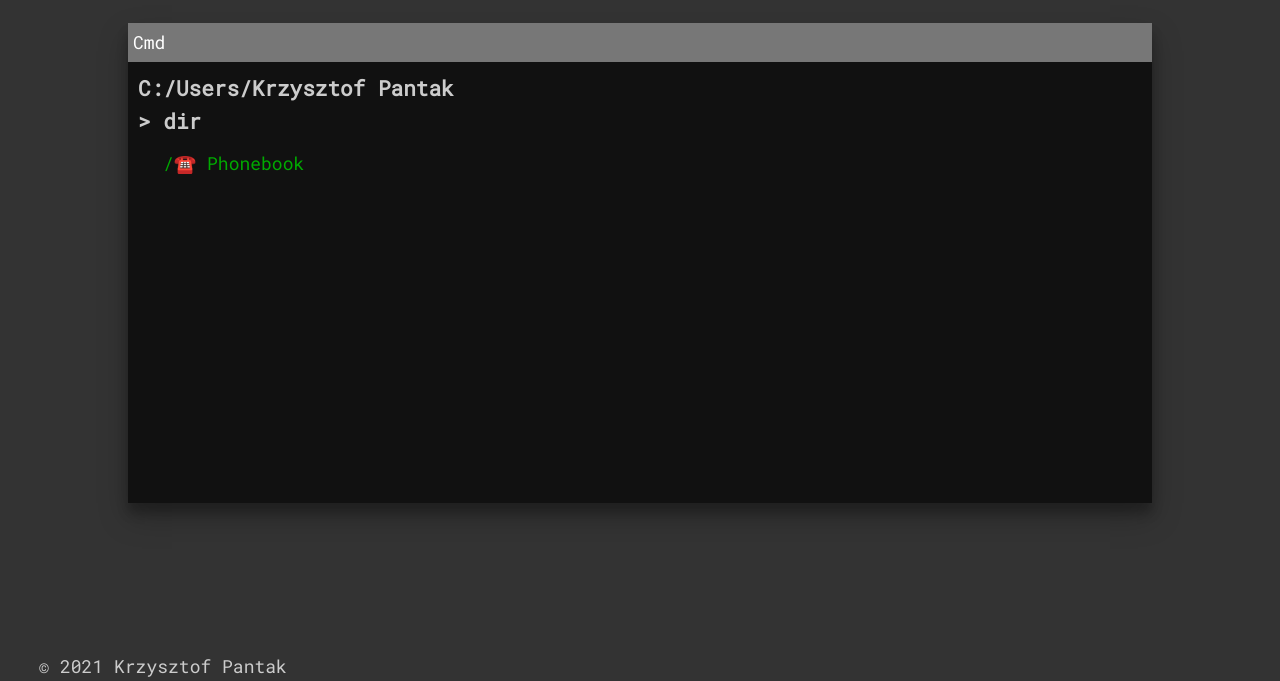
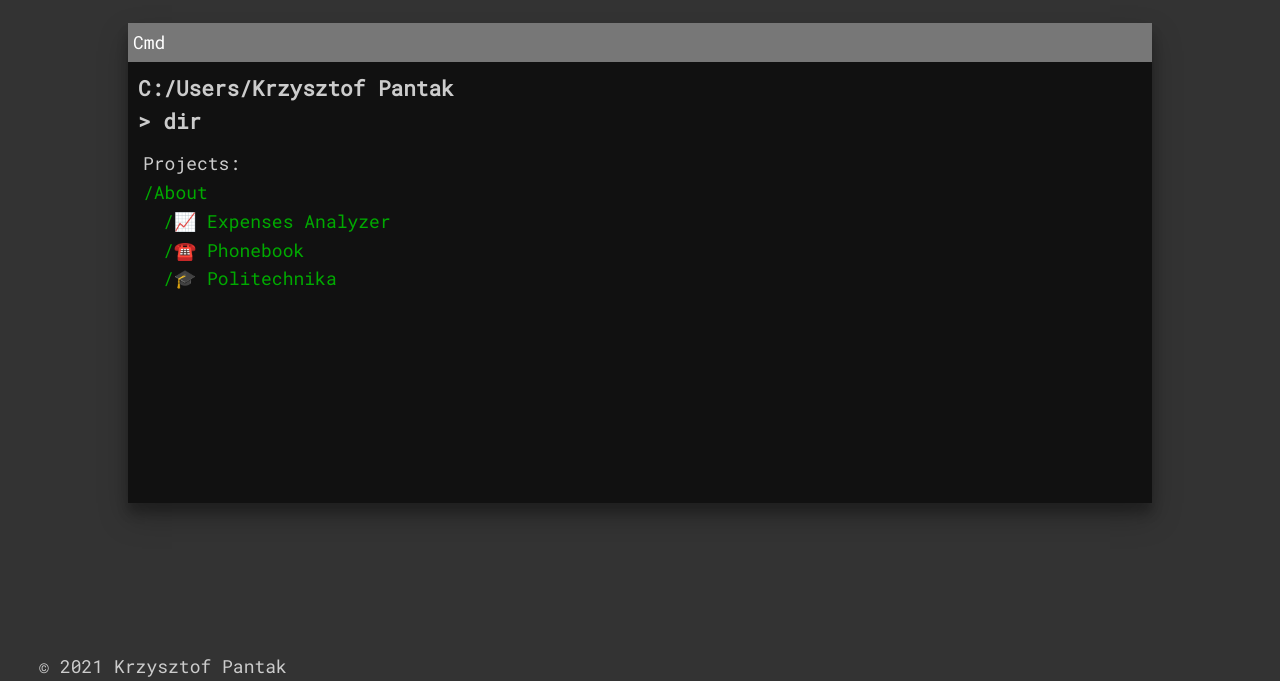
Before and after one commit to Kielx/terminal-portfolio, a Gatsby site: page / in a window 1280 px wide. Shown: the part 119-800 px from the top of the page. Built offline with nearby package versions, Linux system fonts and the light colour scheme; Gatsby itself is replaced by a stand-in of ours.

Commit message:
Move projects to md files

```diff
--- a/src/components/ItemsList.js
+++ b/src/components/ItemsList.js
@@ -1,101 +1,47 @@
 import React from "react"
 import ReactDOM from "react-dom"
+import { useStaticQuery, graphql } from "gatsby"
 //importing winbox https://github.com/nextapps-de/winbox/issues/1
 import WinBox from "winbox/src/js/winbox"
 import "winbox/dist/css/winbox.min.css"
-import { useStaticQuery, graphql } from "gatsby"
 
 import PopupTerminalWindow from "../components/PopupTerminalWindow"
 
 export default function ItemsList() {
   const data = useStaticQuery(graphql`
     query {
-      markdownRemark {
+      allMarkdownRemark {
+        edges {
+          node {
             frontmatter {
               listName
               nameOfClass
               popupGithubLink
-          popupHeader
               popupImageAlt
               popupImageSrc
               popupLiveLink
-          popupText
               techIcons
               title
             }
             html
           }
         }
+      }
+    }
   `)
-  const myItems = [
-    {
-      listName: "/About",
-      popupHeader: "About me",
-      popupImageSrc: "mojephotoASCII.png",
-      popupImageAlt: "Photo of myself rendered with ASCII characters",
-      popupText:
-        "Software Developer currently working on finishing my CS Degree while also being a Law Enforcer, EULEX Peacekeeping Mission in Kosovo Veteran, Strength Coach and a family man. Based in 🇵🇱 Poland.",
-    },
-    {
-      listName: "→ Projects",
-    },
-    {
-      nameOfClass: "projects-items",
-      listName: "/📈 Expenses Analyzer",
-      popupHeader: "Expenses Analyzer",
-      popupImageSrc: "expenses-analyzer-ascii.png",
-      popupImageAlt: "Expenses analyzer ASCII icon",
-      popupText:
-        "Expenses analyzer is a React-based app, that allows the user to analyze bank statements from (at the moment) polish Mbank bank accounts.",
-      popupGithubLink: "https://github.com/Kielx/expenses-analyzer",
-      popupLiveLink: "https://kielx.github.io/expenses-analyzer/",
-      techIcons: ["React", "HTML5", "CSS3", "GitHub"],
-    },
-    {
-      nameOfClass: "projects-items",
-      listName: "/🎓 Politechnika",
-      popupHeader: "Various C/C++ Assignments",
-      popupImageSrc: "cppASCII.png",
-      popupImageAlt: "C++ ASCII icon",
-      popupText:
-        "This repository contains all of my coursework from second semester in C and C++ also including a project where I compare naive implementations of Timsort and Quicksort.",
-      popupGithubLink: "https://github.com/Kielx/Politechnika",
-      techIcons: ["C++", "C", "GitHub"],
-    },
-    {
-      nameOfClass: "projects-items",
-      listName: "/☎️ Phonebook",
-      popupHeader: "Phonebook",
-      popupImageSrc: "phonebook-ASCII.png",
-      popupImageAlt: "Phonebook app",
-      popupText:
-        "The project is a part 3 of Fullstackopen course held by The University of Helsinki which is the oldest and largest science university in Finland, with an international scientific community of 40,000 people. Part3 summarizes work from previous parts with a Phonebook project. It's a RESTful API for phonebook, with build scripts that allow to integrate React frontend from Part2 of the course. RESTful API can be acessed separateley from frontend.",
-      popupLiveLink: "https://fullstackopen-phonebook-api.herokuapp.com/",
-      popupGithubLink: "https://github.com/Kielx/fullstackopen-part3",
-      techIcons: [
-        "MongoDB",
-        "Express",
-        "React",
-        "node-dot-js",
-        "HTML5",
-        "CSS3",
-      ],
-    },
-  ]
 
   const checkScreenWidth = () => {
     return window.screen.width > 1000 ? "60%" : "100%"
   }
-
-  const listItems = [data.markdownRemark].map(item =>
-    item.frontmatter.popupHeader ? (
-      <li className={item.frontmatter.nameOfClass}>
+  const listItems = data.allMarkdownRemark.edges.map(item =>
+    item.node.frontmatter.title ? (
+      <li className={item.node.frontmatter.nameOfClass}>
         <button
           className="popupWindowLinkButton"
           style={{ cursor: "pointer" }}
           onClick={() => {
             const win = new WinBox({
-              title: item.frontmatter.popupHeader,
+              title: item.node.frontmatter.title,
               width: checkScreenWidth(),
               height: checkScreenWidth(),
               x: "center",
@@ -109,26 +55,25 @@ export default function ItemsList() {
             })
             ReactDOM.render(
               React.createElement(PopupTerminalWindow, {
-                popupHeader: item.frontmatter.popupHeader,
-                popupImageSrc: item.frontmatter.popupImageSrc,
-                popupImageAlt: item.frontmatter.popupImageAlt,
-                popupText: item.frontmatter.popupText,
-                popupGithubLink: item.frontmatter.popupGithubLink,
-                popupLiveLink: item.frontmatter.popupLiveLink,
-                techIcons: item.frontmatter.techIcons,
-                html: item.html,
+                title: item.node.frontmatter.title,
+                popupImageSrc: item.node.frontmatter.popupImageSrc,
+                popupImageAlt: item.node.frontmatter.popupImageAlt,
+                popupGithubLink: item.node.frontmatter.popupGithubLink,
+                popupLiveLink: item.node.frontmatter.popupLiveLink,
+                techIcons: item.node.frontmatter.techIcons,
+                html: item.node.html,
               }),
               win.body
             )
           }}
         >
-          {item.frontmatter.listName}
+          {item.node.frontmatter.listName}
         </button>
       </li>
     ) : (
-      <li className="projects">{item.frontmatter.listName}</li>
+      <li className="projects">{item.node.frontmatter.listName}</li>
     )
   )
 
-  return <ul className="mappedItemsList">{listItems}</ul>
+  return <ul className="mappedItemsList">Projects: {listItems}</ul>
 }
--- a/src/components/PopupTerminalWindow.js
+++ b/src/components/PopupTerminalWindow.js
@@ -7,7 +7,7 @@ import simpleIcons from "simple-icons"
 import "../styles/styles.scss"
 
 export default function PopupTerminalWindow({
-  popupHeader,
+  title,
   popupImageAlt,
   popupText,
   popupImageSrc,
@@ -41,7 +41,7 @@ export default function PopupTerminalWindow({
           <Typewriter
             onInit={typewriter => {
               typewriter
-                .typeString(`${popupHeader}`)
+                .typeString(`${title}`)
                 .start()
                 .callFunction(function (state) {
                   state.elements.cursor.style.display = "none"
--- /dev/null
+++ b/src/markdown-pages/about.md
@@ -0,0 +1,8 @@
+---
+listName: "/About"
+title: "About me"
+popupImageSrc: "mojephotoASCII.png"
+popupImageAlt: "Photo of myself rendered with ASCII characters"
+---
+
+Software Developer currently working on finishing my CS Degree while also being a Law Enforcer, EULEX Peacekeeping Mission in Kosovo Veteran, Strength Coach and a family man. Based in 🇵🇱 Poland."
--- /dev/null
+++ b/src/markdown-pages/expensesAnalyzer.md
@@ -0,0 +1,12 @@
+---
+nameOfClass: "projects-items"
+listName: "/📈 Expenses Analyzer"
+title: "Expenses Analyzer"
+popupImageSrc: "expenses-analyzer-ascii.png"
+popupImageAlt: "Expenses analyzer ASCII icon"
+popupGithubLink: "https://github.com/Kielx/expenses-analyzer"
+popupLiveLink: "https://kielx.github.io/expenses-analyzer/"
+techIcons: ["React", "HTML5", "CSS3", "GitHub"]
+---
+
+Expenses analyzer is a React-based app, that allows the user to analyze bank statements from (at the moment) polish Mbank bank accounts.
--- a/src/markdown-pages/phonebook.md
+++ b/src/markdown-pages/phonebook.md
@@ -1,11 +1,9 @@
 ---
 nameOfClass: "projects-items"
+title: "Phonebook"
 listName: "/☎️ Phonebook"
-popupHeader: "Phonebook"
-popupImageSrc: "phonebook-ASCII.png"
+popupImageSrc: "phonebookASCII.png"
 popupImageAlt: "Phonebook app"
-popupText:
-        "The project is a part 3 of Fullstackopen course held by The University of Helsinki which is the oldest and largest science university in Finland, with an international scientific community of 40,000 people. Part3 summarizes work from previous parts with a Phonebook project. It's a RESTful API for phonebook, with build scripts that allow to integrate React frontend from Part2 of the course. RESTful API can be acessed separateley from frontend."
 popupLiveLink: "https://fullstackopen-phonebook-api.herokuapp.com/"
 popupGithubLink: "https://github.com/Kielx/fullstackopen-part3"
 techIcons: [
@@ -18,4 +16,4 @@ techIcons: [
       ]
 ---
 
-# Hello! \n
+The project is a part 3 of Fullstackopen course held by The University of Helsinki which is the oldest and largest science university in Finland, with an international scientific community of 40,000 people. Part3 summarizes work from previous parts with a Phonebook project. It's a RESTful API for phonebook, with build scripts that allow to integrate React frontend from Part2 of the course. RESTful API can be acessed separateley from frontend.
--- /dev/null
+++ b/src/markdown-pages/politechnika.md
@@ -0,0 +1,11 @@
+---
+nameOfClass: "projects-items"
+title: "C/C++ Assignments"
+listName: "/🎓 Politechnika"
+popupImageSrc: "cppASCII.png"
+popupImageAlt: "C++ ASCII icon"
+popupGithubLink: "https://github.com/Kielx/Politechnika"
+techIcons: ["C++", "C", "GitHub"]
+---
+
+This repository contains all of my coursework from second semester in C and C++ also including a project where I compare naive implementations of Timsort and Quicksort.
```
Also changed, not shown: src/templates/projectTemplate.js (deleted, +0 -41 lines), static/phonebookASCII.png (renamed from static/phonebook-ASCII.png). Lines whose indentation alone changed are shown as unchanged.
